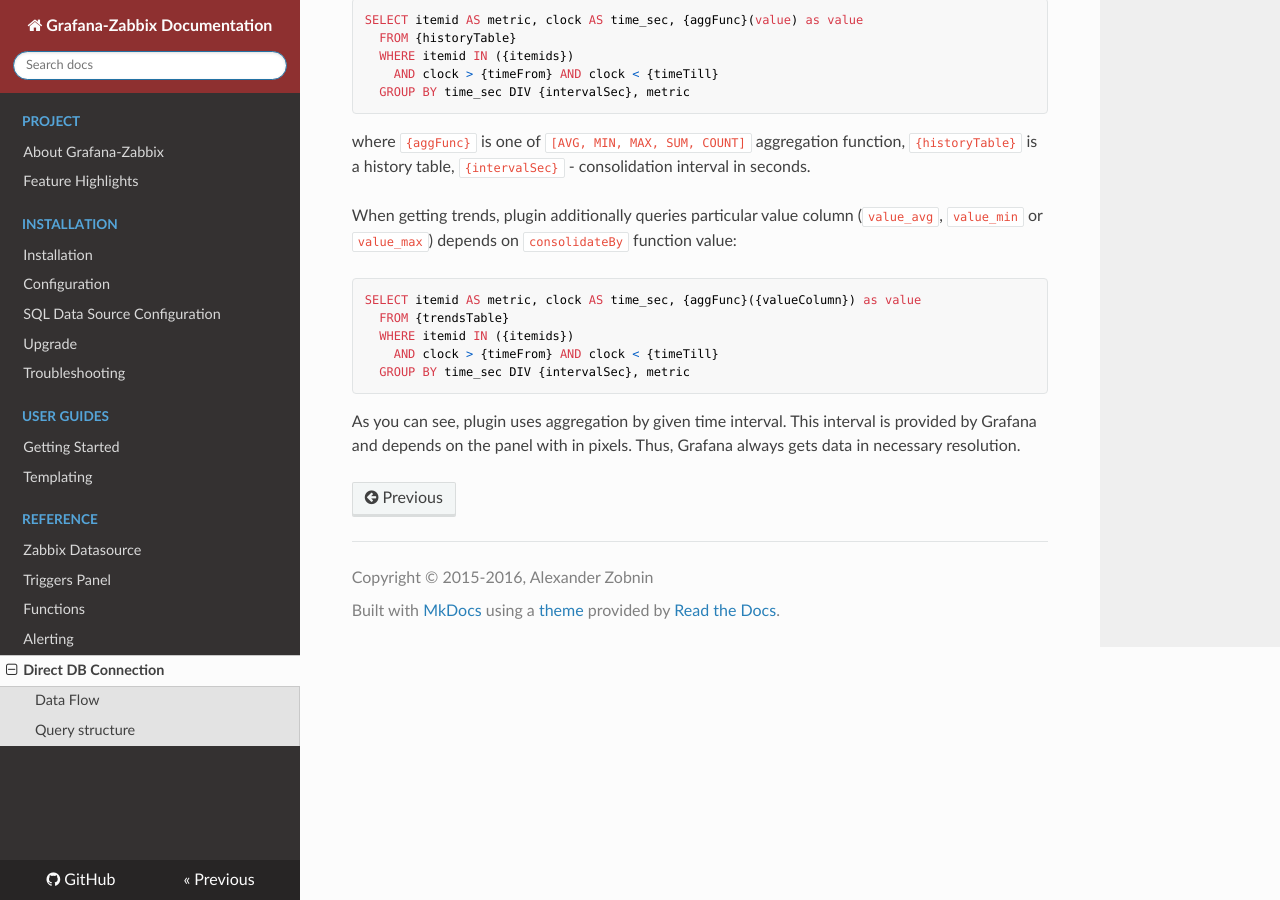
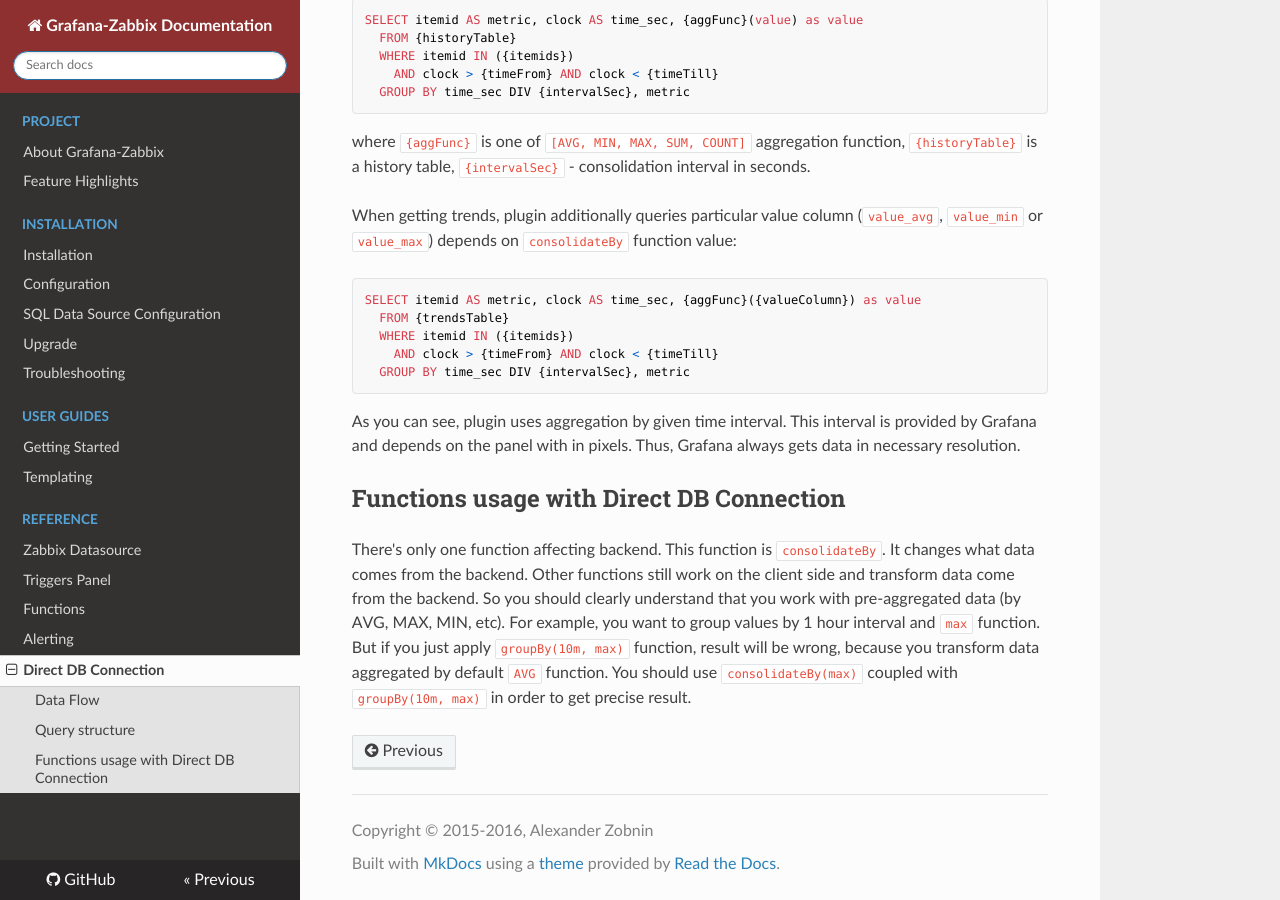
Before and after one commit to grafana/grafana-zabbix, an MkDocs documentation site: the page built from docs/sources/reference/direct-db-connection.md, in a window 1280 px wide and 900 px high, scrolled down 1080 px. Built offline with MkDocs 1.6.1, drawn with Linux system fonts in a browser that asks for light colours; nearby versions of some CDN libraries; old or Windows-style settings are respelled for this version of MkDocs.

Commit message:
docs: Functions usage with Direct DB Connection

```diff
--- a/docs/sources/reference/direct-db-connection.md
+++ b/docs/sources/reference/direct-db-connection.md
@@ -49,3 +49,12 @@
 
 As you can see, plugin uses aggregation by given time interval. This interval is provided by Grafana and depends on the
 panel with in pixels. Thus, Grafana always gets data in necessary resolution.
+
+## Functions usage with Direct DB Connection
+
+There's only one function affecting backend. This function is `consolidateBy`. It changes what data comes from
+the backend. Other functions still work on the client side and transform data come from the backend. So you should
+clearly understand that you work with pre-aggregated data (by AVG, MAX, MIN, etc). For example, you want to group
+values by 1 hour interval and `max` function. But if you just apply `groupBy(10m, max)` function, result will be wrong,
+because you transform data aggregated by default `AVG` function. You should use `consolidateBy(max)` coupled with
+`groupBy(10m, max)` in order to get precise result.
```
